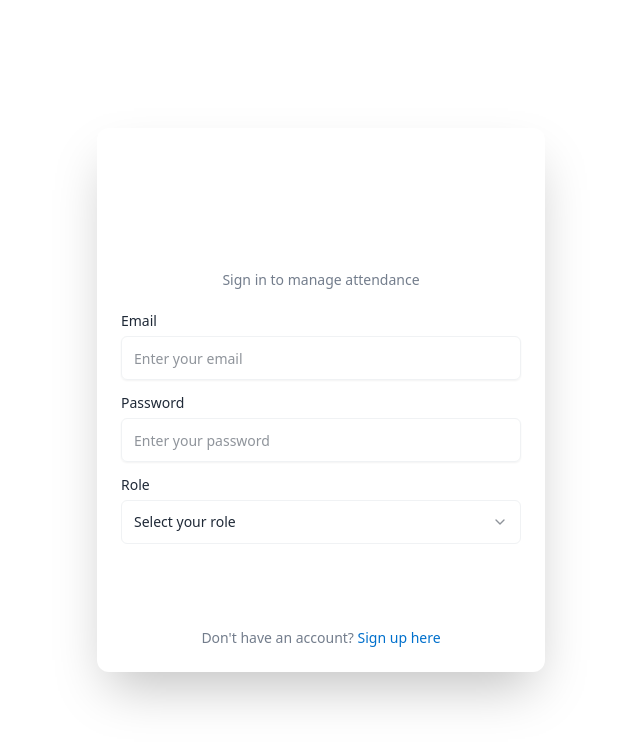
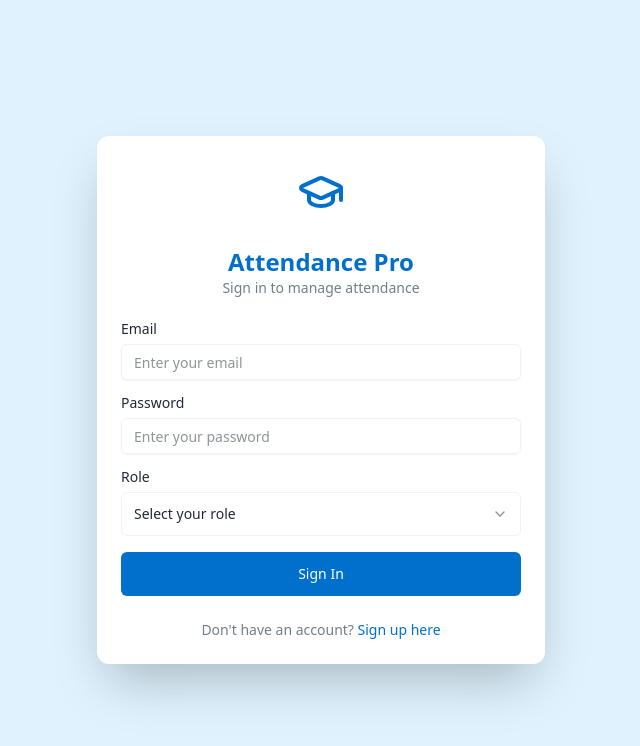
Before and after one commit to Prasannacharya-3151/Attendex, a React (Vite) app: page /loginform in a window 1280 px wide. Shown: the top 746 px of the page, without its empty margins (319-959 px from the left). Built offline with nearby package versions, Linux system fonts and the light colour scheme.

Commit message:
login form

```diff
--- a/src/App.tsx
+++ b/src/App.tsx
@@ -16,7 +16,7 @@ function App(){
         <Route path="/studentsignup" element={<StudentSignup onSignup={() => {}} />} />
         <Route path="/facultysignup" element={<FacultySignup onBack={() => {}} onSignup={() => {}} />} />
         <Route path="/adminsignup" element={<AdminSignup onSignup={() => {}} /> } />
-        <Route path="/loginform" element={<LoginForm onLogin={()=> {}} selectedRule={()=>{}}/>} />
+        <Route path="/loginform" element={<LoginForm onLogin={()=> {}} />} />
       </Routes>
 
     </BrowserRouter>
--- a/src/components/auth/AdminSignup.tsx
+++ b/src/components/auth/AdminSignup.tsx
@@ -33,7 +33,7 @@ const AdminSignup = ({ onSignup }: AdminSignupProps) => {
     };
 
     return (
-        <div className="min-h-screen bg-gradient-to-br from-primary/5 to-primary/10 flex items-center justify-center p-4 ">
+        <div className="min-h-screen bg-gradient-to-br from-primary/5 to-primary/10 flex items-center justify-center p-4 bg-sky-100">
             <Card className="w-full max-w-md">
                 <CardHeader className="space-y-1">
                 <Button variant="ghost" onClick={()=>navigate("/")} className="w-fit p-3 rounded-full hover:bg-sky-100">
--- a/src/components/auth/LoginForm.tsx
+++ b/src/components/auth/LoginForm.tsx
@@ -27,21 +27,21 @@ const LoginForm=({ onLogin, selectedRole }: LoginFormProps)=> {
     }
   };
 
-  const roleIcons = {
-    student: GraduationCap,
-    faculty: Users,
-    hod: UserCheck,
-  };
+//   const roleIcons = {
+//     student: GraduationCap,
+//     faculty: Users,
+//     hod: UserCheck,
+//   };
 
   return (
-    <div className="min-h-screen flex items-center justify-center bg-gradient-to-br from-primary-light to-accent p-4">
+    <div className="min-h-screen flex items-center justify-center bg-gradient-to-br from-primary-light to-accent p-4 bg-sky-100">
       <Card className="w-full max-w-md shadow-2xl border-0">
         <CardHeader className="text-center space-y-4">
           <div className="mx-auto w-16 h-16 bg-gradient-to-br from-primary to-primary-dark rounded-full flex items-center justify-center">
-            <GraduationCap className="w-8 h-8 text-primary-foreground" />
+            <GraduationCap className="w-12 h-12 text-primary mx-auto" />
           </div>
           <div>
-            <CardTitle className="text-2xl font-bold bg-gradient-to-r from-primary to-primary-dark bg-clip-text text-transparent">
+            <CardTitle className="text-2xl font-bold text-primary">
               Attendance Pro
             </CardTitle>
             <CardDescription className="text-muted-foreground">
@@ -60,7 +60,7 @@ const LoginForm=({ onLogin, selectedRole }: LoginFormProps)=> {
                 value={email}
                 onChange={(e) => setEmail(e.target.value)}
                 required
-                className="h-11"
+
               />
             </div>
             <div className="space-y-2">
@@ -72,7 +72,7 @@ const LoginForm=({ onLogin, selectedRole }: LoginFormProps)=> {
                 value={password}
                 onChange={(e) => setPassword(e.target.value)}
                 required
-                className="h-11"
+
               />
             </div>
             <div className="space-y-2">
@@ -105,7 +105,7 @@ const LoginForm=({ onLogin, selectedRole }: LoginFormProps)=> {
             </div>
             <Button
               type="submit"
-              className="w-full h-11 bg-gradient-to-r from-primary to-primary-dark hover:from-primary-dark hover:to-primary transition-all duration-300"
+              className="w-full h-11 hover:bg-sky-600"
             >
               Sign In
             </Button>
--- a/src/components/auth/StudentSignup.tsx
+++ b/src/components/auth/StudentSignup.tsx
@@ -42,7 +42,7 @@ const StudentSignup = ({onSignup}: StudentSignupProps) => {
     };
 
     return (
-        <div className="min-h-screen bg-gradient-to-br from-primary/5 to-primary/10 flex items-center justify-center p-4">
+        <div className="min-h-screen bg-gradient-to-br from-primary/5 to-primary/10 flex items-center justify-center p-4 bg-sky-100">
            <Card className="w-full max-w-md">
             <CardHeader className="space-y-1">
                 <Button variant="ghost" onClick={()=>navigate("/")} className="w-fit p-3 rounded-full hover:bg-sky-100">
--- a/src/components/ui/select.tsx
+++ b/src/components/ui/select.tsx
@@ -75,7 +75,7 @@ const SelectContent = React.forwardRef<
       className={cn(
         "relative z-50 max-h-96 min-w-[8rem] overflow-hidden rounded-md border bg-popover text-popover-foreground shadow-md data-[state=open]:animate-in data-[state=closed]:animate-out data-[state=closed]:fade-out-0 data-[state=open]:fade-in-0 data-[state=closed]:zoom-out-95 data-[state=open]:zoom-in-95 data-[side=bottom]:slide-in-from-top-2 data-[side=left]:slide-in-from-right-2 data-[side=right]:slide-in-from-left-2 data-[side=top]:slide-in-from-bottom-2 focus-visible:ring-[#89BDE7]",
         position === "popper" &&
-          "data-[side=bottom]:translate-y-1 data-[side=left]:-translate-x-1 data-[side=right]:translate-x-1 data-[side=top]:-translate-y-1",
+          "data-[side=bottom]:translate-y-1 data-[side=left]:-translate-x-1 data-[side=right]:translate-x-1 data-[side=top]:-translate-y-1 focus-visible:ring-[#89BDE7]",
         className
       )}
       position={position}
```
